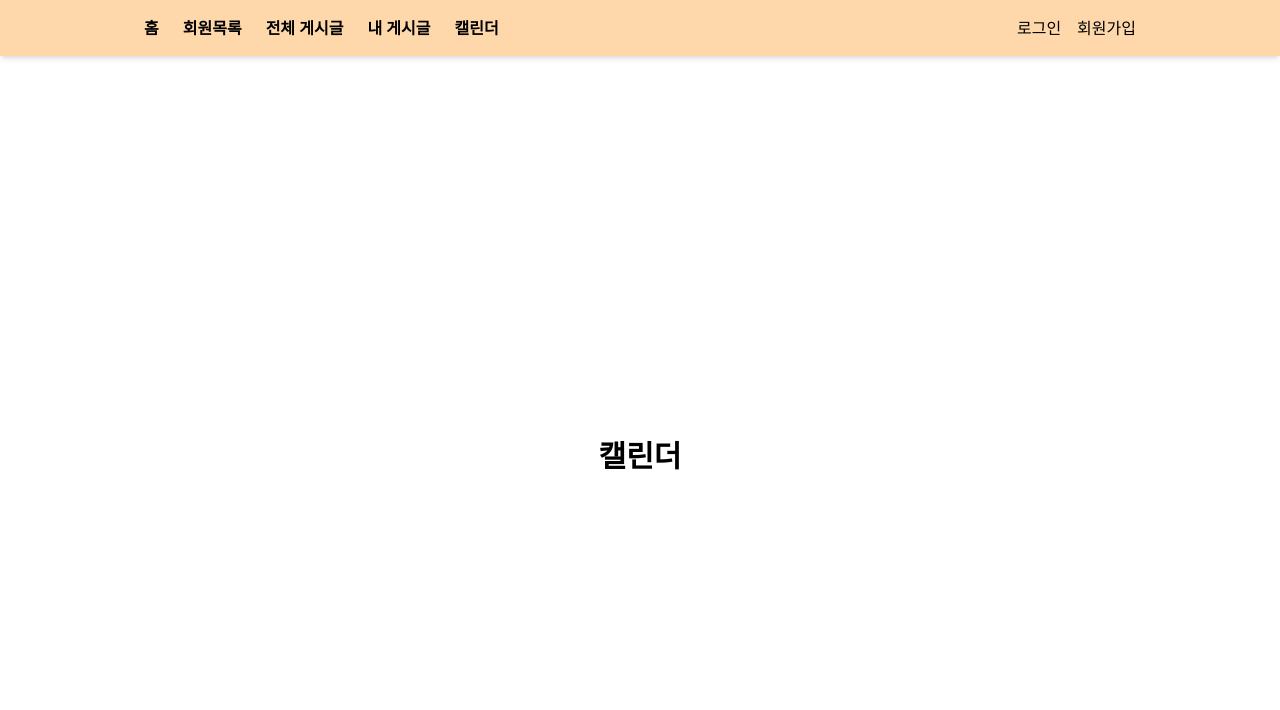
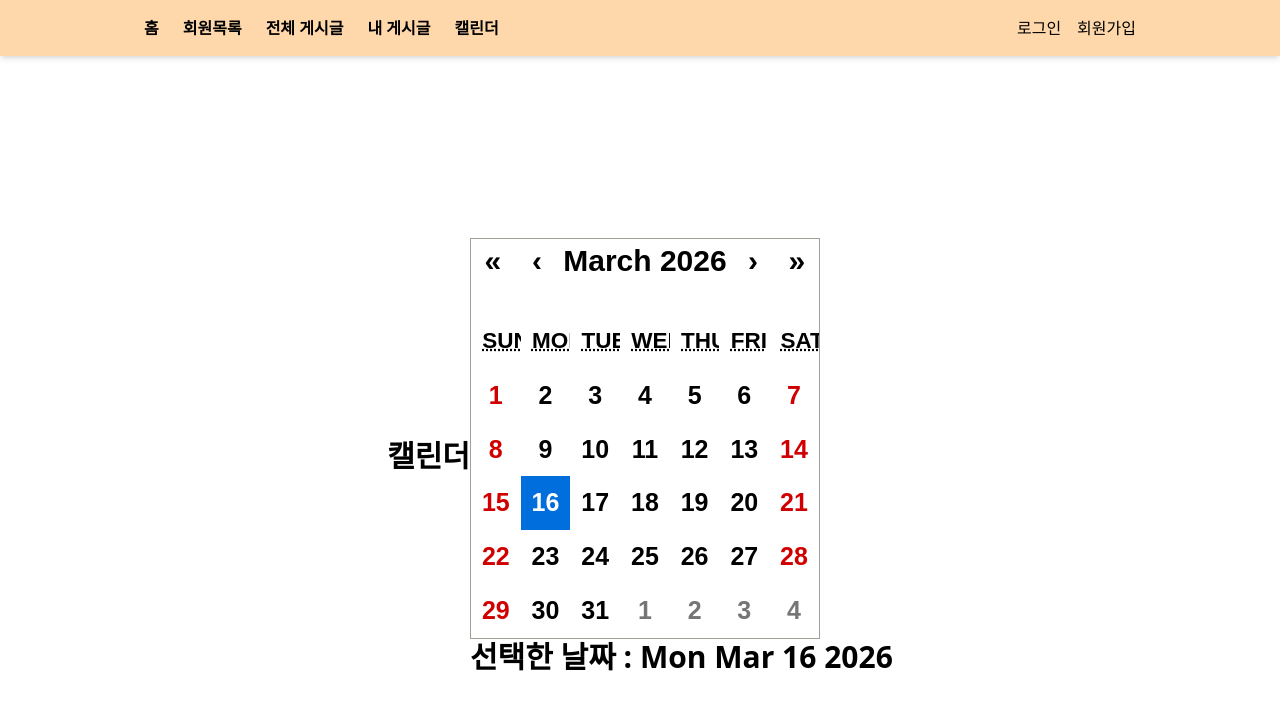
Before and after one commit to PARKJAEKYUNG0525/Blog_mini_project, a React (Vite) app: page /Calender in a window 1280 px wide. Shown: the top 710 px of the page. Built offline with nearby package versions, Linux system fonts and the light colour scheme.

Commit message:
add calendar

```diff
--- a/package.json
+++ b/package.json
@@ -11,6 +11,7 @@
   },
   "dependencies": {
     "react": "^19.2.4",
+    "react-calendar": "^6.0.0",
     "react-dom": "^19.2.4",
     "react-router-dom": "^7.13.1"
   },
--- /dev/null
+++ b/src/CalendarPage/MyCalendar.jsx
@@ -0,0 +1,18 @@
+import React, { useState } from 'react';
+import Calendar from 'react-calendar';
+import "react-calendar/dist/Calendar.css"
+
+const MyCalendar = () => {
+
+    const [date, setDate] = useState(new Date());
+
+    return (
+        <div>
+        <Calendar onChange={setDate} value={date} calendarType='gregory'/>
+
+        <p>선택한 날짜 : {date.toDateString()}</p>
+        </div>
+    );
+};
+
+export default MyCalendar;
--- /dev/null
+++ b/src/CalendarPage/ScheduleList.jsx
@@ -0,0 +1,11 @@
+import React from 'react';
+
+const ScheduleList = () => {
+    return (
+        <div>
+
+        </div>
+    );
+};
+
+export default ScheduleList;
--- a/src/components/Calender.jsx
+++ b/src/components/Calender.jsx
@@ -1,9 +1,11 @@
 import React from 'react';
+import MyCalendar from '../CalendarPage/MyCalendar';
 
 const Calender = () => {
     return (
         <div className="flex justify-center items-center h-screen text-3xl font-bold">
             캘린더
+            <MyCalendar />
         </div>
     );
 };
--- a/src/main.jsx
+++ b/src/main.jsx
@@ -2,9 +2,8 @@ import { StrictMode } from 'react'
 import { createRoot } from 'react-dom/client'
 import './index.css'
 import App from './App.jsx'
+import "react-calendar/dist/Calendar.css"
 
 createRoot(document.getElementById('root')).render(
-
     <App />
-
 )
```
Also changed, not shown: 1 other file (tests, documents, lock files or other folders).
